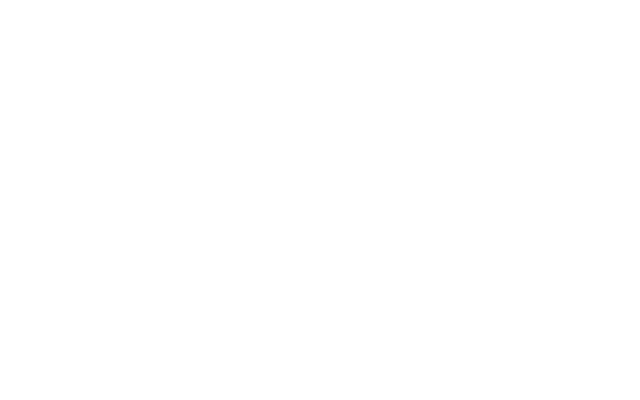
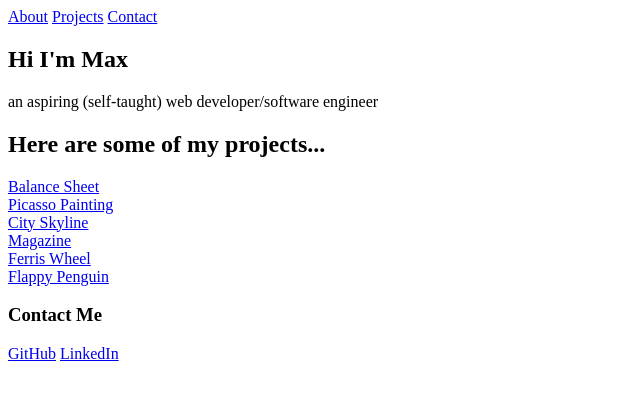
Before and after one commit to Mizakson/responsive_web_design, a plain HTML site: page module_5/personal_portfolio_webpage/index.html in a window 1280 px wide. Shown: the whole page, without its empty margins (0-640 px from the left). Drawn offline with Linux system fonts and the light colour scheme.

Commit message:
modified index.html

```diff
--- a/module_5/personal_portfolio_webpage/index.html
+++ b/module_5/personal_portfolio_webpage/index.html
@@ -1,2 +1,58 @@
 <!-- personal_portfolio_webpage final project -->
 <!-- path: module_5\personal_portfolio_weboage\index.html -->
+
+<head>
+    <meta charset="UTF-8">
+    <link rel="stylsheet" href="styles.css">
+    <title>Personal Portfolio Webpage</title>
+    <meta name="viewport" content="width=device-width, initial-scale=1.0">
+  </head>
+  <body>
+
+    <section id="menu">
+      <nav id="navbar">
+        <a class="nav-link" href="#welcome-section">About</a>
+        <a class="nav-link" href="#projects">Projects</a>
+        <a class="nav-link" href="#contact-info">Contact</a>
+      </nav>
+    </section>
+
+    <section id="welcome-section">
+      <h1>Hi I'm Max</h1>
+      <p id="subtext">an aspiring (self-taught) web developer/software engineer</p>
+    </section>
+
+    <section id="projects">
+      <h2>Here are some of my projects...</h2>
+      <div class="project-container">
+        <div class="project-tile">
+          <a id="project-link" href="https://github.com/Mizakson/responsive_web_design/tree/main/module_3/balance_sheet" target="_blank">Balance Sheet</a>
+        </div>
+        <div class="project-tile">
+          <a id="project-link" href="https://github.com/Mizakson/responsive_web_design/tree/main/module_3/picasso_painting" target="_blank">Picasso Painting</a>
+        </div>
+        <div class="project-tile">
+          <a id="project-link" href="https://github.com/Mizakson/responsive_web_design/tree/main/module_4/city_skyline" target="_blank">City Skyline</a>
+        </div>
+        <div class="project-tile">
+          <a id="project-link" href="https://github.com/Mizakson/responsive_web_design/tree/main/module_4/magazine" target="_blank">Magazine</a>
+        </div>
+        <div class="project-tile">
+          <a id="project-link" href="https://github.com/Mizakson/responsive_web_design/tree/main/module_5/ferris_wheel" target="_blank">Ferris Wheel</a>
+        </div>
+        <div class="project-tile">
+          <a id="project-link" href="https://github.com/Mizakson/responsive_web_design/tree/main/module_5/penguin" target="_blank">Flappy Penguin</a>
+        </div>
+      </div>
+    </section>
+
+    <footer id="contact-info">
+      <section id="contact-me">
+        <h3>Contact Me</h3>
+        <a id="profile-link" href="https://github.com/Mizakson" target="_blank">GitHub</a>
+        <a id="profile-link" href="https://www.linkedin.com/in/maxwell-izakson/" target="_blank">LinkedIn</a>
+      </section>
+    </footer>
+
+  </body>
+</html>
```
